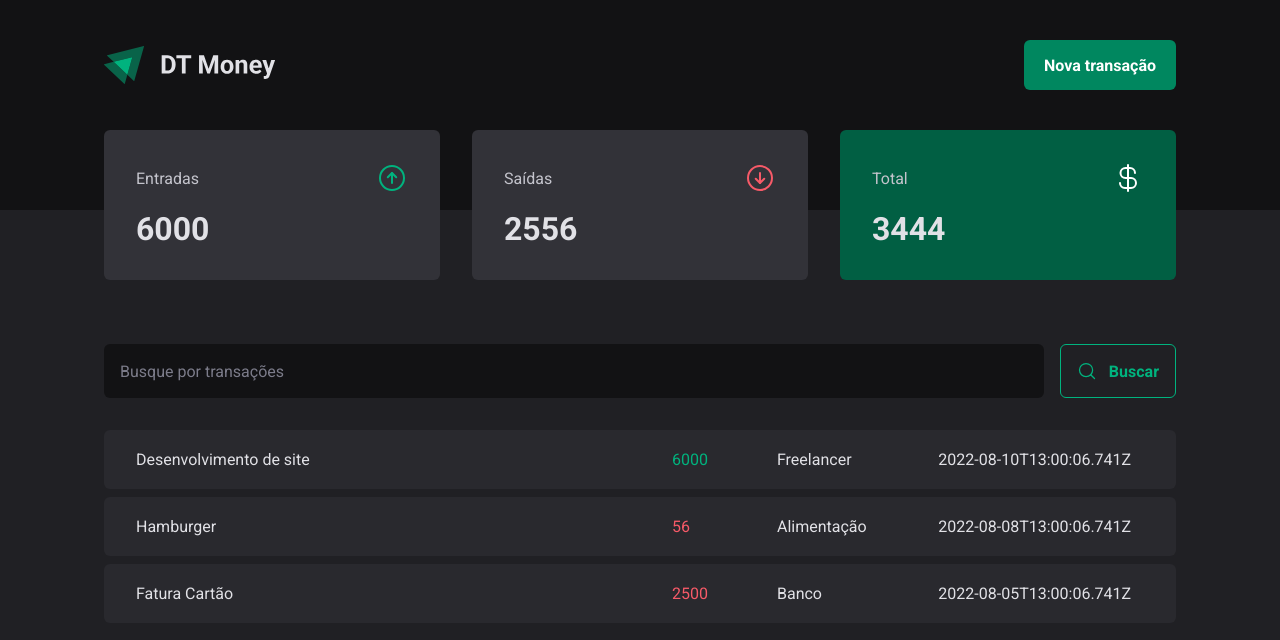
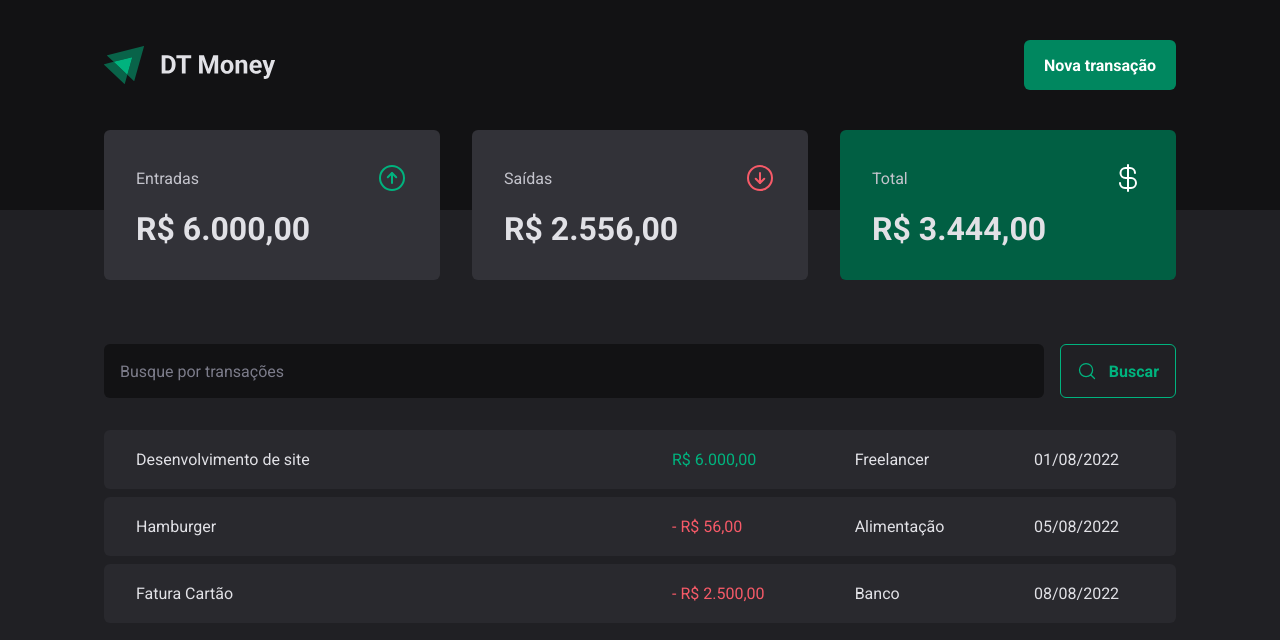
Before and after one commit to jfernandesdev/dt-money-2, a React (Vite) app: page / in a window 1280 px wide. Shown: the top 640 px of the page. Built offline with nearby package versions, Linux system fonts and the light colour scheme; data requests are answered from the project's data file.

Commit message:
FEAT: fomatting of values prices and dates

```diff
--- a/db.json
+++ b/db.json
@@ -6,7 +6,7 @@
       "type": "income",
       "category": "Freelancer",
       "price": 6000,
-      "createdAt": "2022-08-10T13:00:06.741Z"
+      "createdAt": "2022-08-01T13:00:06.741Z"
     },
     {
       "id": 2,
@@ -14,7 +14,7 @@
       "type": "outcome",
       "category": "Alimentação",
       "price": 56,
-      "createdAt": "2022-08-08T13:00:06.741Z"
+      "createdAt": "2022-08-05T13:00:06.741Z"
     },
      {
       "id": 3,
@@ -22,7 +22,7 @@
       "type": "outcome",
       "category": "Banco",
       "price": 2500,
-      "createdAt": "2022-08-05T13:00:06.741Z"
+      "createdAt": "2022-08-08T13:00:06.741Z"
     }
   ]
 }
--- a/src/components/Summary/index.tsx
+++ b/src/components/Summary/index.tsx
@@ -1,5 +1,6 @@
 import { ArrowCircleUp, ArrowCircleDown, CurrencyDollar } from 'phosphor-react'
 import { useTransaction } from '../../hooks/useTransactions'
+import { priceFormatter } from '../../utils/formatter'
 import { SummaryContainer, SummaryCard } from './styles'
 
 export function Summary() {
@@ -32,7 +33,7 @@ export function Summary() {
           <ArrowCircleUp size={32} color="#00B37E" />
         </header>
 
-        <strong>{summary.income}</strong>
+        <strong>{priceFormatter.format(summary.income)}</strong>
       </SummaryCard>
 
       <SummaryCard>
@@ -41,7 +42,7 @@ export function Summary() {
           <ArrowCircleDown size={32} color="#F75A68" />
         </header>
 
-        <strong>{summary.outcome}</strong>
+        <strong>{priceFormatter.format(summary.outcome)}</strong>
       </SummaryCard>
 
       <SummaryCard variant="green">
@@ -50,7 +51,7 @@ export function Summary() {
           <CurrencyDollar size={32} color="#FFF" />
         </header>
 
-        <strong>{summary.total}</strong>
+        <strong>{priceFormatter.format(summary.total)}</strong>
       </SummaryCard>
     </SummaryContainer>
   )
--- a/src/pages/Transactions/index.tsx
+++ b/src/pages/Transactions/index.tsx
@@ -3,6 +3,7 @@ import { SearchForm } from '../../components/SearchForm'
 import { Summary } from '../../components/Summary'
 
 import { useTransaction } from '../../hooks/useTransactions'
+import { dateFormatter, priceFormatter } from '../../utils/formatter'
 
 import {
   TransactionsContainer,
@@ -27,11 +28,12 @@ export function Transactions() {
                 <td width="50%">{transaction.description}</td>
                 <td>
                   <PriceHighlight variant={transaction.type}>
-                    {transaction.price}
+                    {transaction.type === 'outcome' && '- '}
+                    {priceFormatter.format(transaction.price)}
                   </PriceHighlight>
                 </td>
                 <td>{transaction.category}</td>
-                <td>{transaction.createdAt}</td>
+                <td>{dateFormatter.format(new Date(transaction.createdAt))}</td>
               </tr>
             ))}
           </tbody>
--- /dev/null
+++ b/src/utils/formatter.ts
@@ -0,0 +1,6 @@
+export const dateFormatter = new Intl.DateTimeFormat('pt-BR')
+
+export const priceFormatter = new Intl.NumberFormat('pt-BR', {
+  style: 'currency',
+  currency: 'BRL',
+})
```
